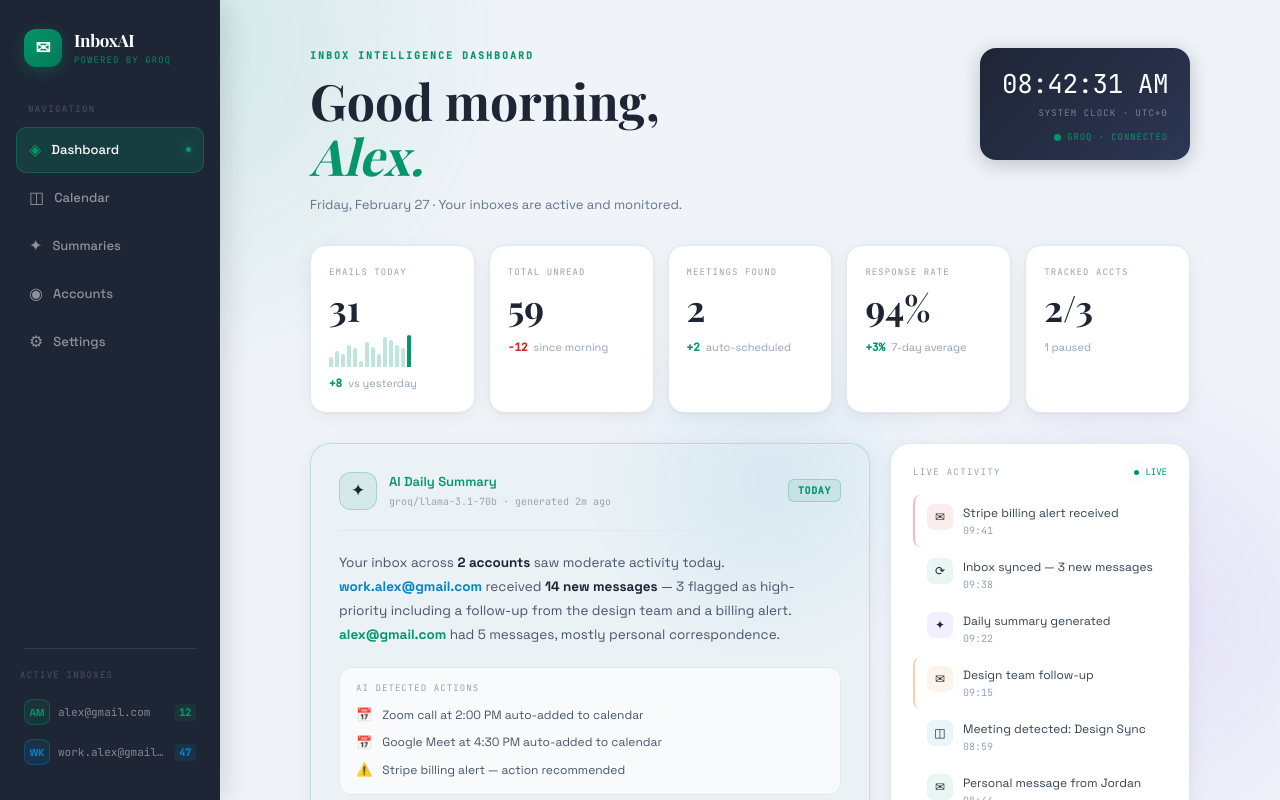
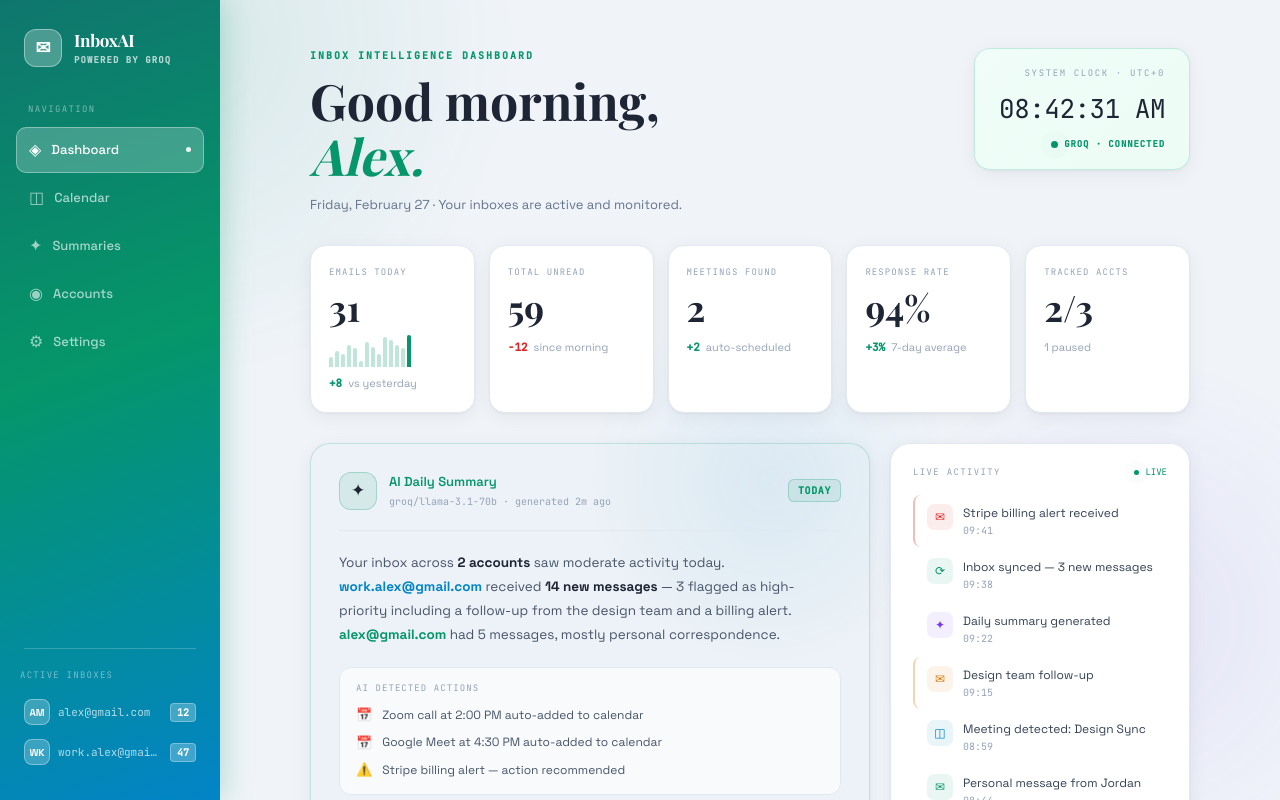
Before and after one commit to sployal/ai_inbox, a Next.js app: page /home in a window 1280 px wide. Shown: the top 800 px of the page. Built offline with nearby package versions, Linux system fonts and the light colour scheme; a web font is replaced by a local one.

Commit message:
converted sidebar to lighter color

```diff
--- a/src/app/home/page.tsx
+++ b/src/app/home/page.tsx
@@ -23,7 +23,7 @@ type Summary = DailySummary | WeeklySummary;
 type SettingsKey = "aiSummary"|"autoSchedule"|"notifications"|"darkMode"|"compactView"|"weeklyDigest"|"priorityAlerts"|"analytics";
 type Settings = Record<SettingsKey, boolean>;
 
-// ─── Accent palette (vivid, light-theme safe) ─────────────────────────────────
+// ─── Accent palette ───────────────────────────────────────────────────────────
 const C = {
   green:  "#059669",
   cyan:   "#0284c7",
@@ -31,7 +31,6 @@ const C = {
   pink:   "#db2777",
   amber:  "#d97706",
   red:    "#dc2626",
-  teal:   "#0d9488",
 };
 
 // ─── Data ─────────────────────────────────────────────────────────────────────
@@ -77,9 +76,9 @@ const css = `
   .d1{animation-delay:.07s} .d2{animation-delay:.14s} .d3{animation-delay:.21s} .d4{animation-delay:.28s} .d5{animation-delay:.35s}
 
   .orb { position:fixed;border-radius:50%;pointer-events:none;z-index:0; }
-  .orb1 { width:700px;height:700px;top:-300px;left:-180px;background:radial-gradient(circle,rgba(5,150,105,.12) 0%,transparent 68%);animation:drift 22s ease-in-out infinite; }
-  .orb2 { width:550px;height:550px;bottom:-100px;right:-120px;background:radial-gradient(circle,rgba(124,58,237,.1) 0%,transparent 68%);animation:drift 28s ease-in-out infinite reverse; }
-  .orb3 { width:380px;height:380px;top:38%;left:44%;background:radial-gradient(circle,rgba(2,132,199,.08) 0%,transparent 68%);animation:drift 19s ease-in-out infinite;animation-delay:-7s; }
+  .orb1 { width:700px;height:700px;top:-300px;left:-180px;background:radial-gradient(circle,rgba(5,150,105,.1) 0%,transparent 68%);animation:drift 22s ease-in-out infinite; }
+  .orb2 { width:550px;height:550px;bottom:-100px;right:-120px;background:radial-gradient(circle,rgba(124,58,237,.08) 0%,transparent 68%);animation:drift 28s ease-in-out infinite reverse; }
+  .orb3 { width:380px;height:380px;top:38%;left:44%;background:radial-gradient(circle,rgba(2,132,199,.07) 0%,transparent 68%);animation:drift 19s ease-in-out infinite;animation-delay:-7s; }
 
   .glass  { background:#ffffff; border:1px solid #e2e8f0; }
   .inset  { box-shadow:0 1px 3px rgba(0,0,0,.05),0 4px 20px rgba(0,0,0,.06); }
@@ -100,16 +99,23 @@ const css = `
   .sbar  { width:4px;min-height:4px;border-radius:2px 2px 0 0; }
   .live::before { content:'';position:absolute;inset:-3px;border-radius:50%;background:inherit;animation:pulseRing 2s ease-out infinite; }
 
+  /* ── Sidebar (light) ── */
+  .sidebar-light {
+    background:linear-gradient(160deg,#0f766e 0%,#059669 45%,#0284c7 100%);
+    border-right:none;
+    box-shadow:4px 0 28px rgba(5,150,105,.25);
+  }
   .nav-btn {
     display:flex;align-items:center;gap:10px;width:100%;padding:10px 12px;border-radius:10px;cursor:pointer;
     font-size:13px;font-weight:500;transition:all .2s;border:1px solid transparent;background:transparent;
-    color:rgba(255,255,255,.5);text-align:left;font-family:'Space Grotesk',sans-serif;
+    color:rgba(255,255,255,.65);text-align:left;font-family:'Space Grotesk',sans-serif;
   }
-  .nav-btn:hover { color:#fff;background:rgba(255,255,255,.09); }
-  .nav-active    { background:rgba(5,150,105,.22)!important;border-color:rgba(5,150,105,.4)!important;color:#fff!important; }
+  .nav-btn:hover { color:#fff;background:rgba(255,255,255,.15); }
+  .nav-active    { background:rgba(255,255,255,.22)!important;border-color:rgba(255,255,255,.35)!important;color:#fff!important; }
   .trrow td      { transition:background .15s; }
   .trrow:hover td{ background:#f8fafc; }
 
+  /* ── Bottom nav ── */
   .bottom-nav {
     display:none;position:fixed;bottom:0;left:0;right:0;z-index:100;
     background:rgba(255,255,255,.97);border-top:1px solid #e2e8f0;
@@ -155,10 +161,29 @@ function Tag({ children, color }: { children: React.ReactNode; color: string })
   return <span className="tag" style={{ background:`${color}18`,color,border:`1px solid ${color}40` }}>{children}</span>;
 }
 
+// ─── Clock — client-only to avoid SSR hydration mismatch ─────────────────────
+function LiveClock() {
+  const [mounted, setMounted] = useState(false);
+  const [time,    setTime]    = useState("");
+
+  useEffect(() => {
+    setMounted(true);
+    const fmt = () =>
+      new Date().toLocaleTimeString("en-US", { hour:"2-digit", minute:"2-digit", second:"2-digit" });
+    setTime(fmt());
+    const t = setInterval(() => setTime(fmt()), 1000);
+    return () => clearInterval(t);
+  }, []);
+
+  return (
+    <p className="fm" style={{ fontSize:26,color:"#1e2535",letterSpacing:"-.02em",minWidth:160,textAlign:"right" }}>
+      {mounted ? time : "──:──:── ──"}
+    </p>
+  );
+}
+
 // ─── Dashboard ────────────────────────────────────────────────────────────────
 function Dashboard() {
-  const [time, setTime] = useState(new Date());
-  useEffect(() => { const t = setInterval(() => setTime(new Date()), 1000); return () => clearInterval(t); }, []);
   const spark = [14,22,18,31,27,9,35,28,19,42,38,31,27,45];
 
   return (
@@ -172,14 +197,14 @@ function Dashboard() {
           </h1>
           <p style={{ fontSize:13,color:"#64748b",marginTop:12 }}>Friday, February 27 · Your inboxes are active and monitored.</p>
         </div>
-        <div style={{ padding:"16px 22px",borderRadius:16,textAlign:"right",background:"linear-gradient(135deg,#1e2535,#2d3654)",boxShadow:"0 4px 20px rgba(30,37,53,.25)" }}>
-          <p className="fm" style={{ fontSize:26,color:"#fff",letterSpacing:"-.02em" }}>
-            {time.toLocaleTimeString("en-US",{hour:"2-digit",minute:"2-digit",second:"2-digit"})}
-          </p>
-          <p className="fm" style={{ fontSize:9,color:"rgba(255,255,255,.4)",marginTop:4,letterSpacing:".12em" }}>SYSTEM CLOCK · UTC+0</p>
+
+        {/* Clock card — fully light */}
+        <div className="glass inset" style={{ padding:"18px 24px",borderRadius:16,textAlign:"right",background:"linear-gradient(135deg,#f0fdf8,#ecfdf5)",borderColor:`${C.green}30` }}>
+          <p className="fm" style={{ fontSize:9,color:"#94a3b8",letterSpacing:".18em",marginBottom:8 }}>SYSTEM CLOCK · UTC+0</p>
+          <LiveClock />
           <div style={{ display:"flex",alignItems:"center",gap:6,justifyContent:"flex-end",marginTop:10 }}>
             <span className="live" style={{ position:"relative",width:7,height:7,borderRadius:"50%",background:C.green,display:"inline-block" }}/>
-            <span className="fm" style={{ fontSize:9,color:C.green,letterSpacing:".1em" }}>GROQ · CONNECTED</span>
+            <span className="fm" style={{ fontSize:9,color:C.green,letterSpacing:".1em",fontWeight:600 }}>GROQ · CONNECTED</span>
           </div>
         </div>
       </div>
@@ -211,7 +236,7 @@ function Dashboard() {
 
       {/* Summary + Activity */}
       <div className="fu d2 col2" style={{ display:"grid",gridTemplateColumns:"1fr 300px",gap:20 }}>
-        <div className="glass inset" style={{ borderRadius:20,padding:28,borderColor:`${C.green}30`,background:`${C.green}05` }}>
+        <div className="glass inset" style={{ borderRadius:20,padding:28,borderColor:`${C.green}30`,background:`${C.green}04` }}>
           <div style={{ display:"flex",alignItems:"center",gap:12,marginBottom:20 }}>
             <div style={{ width:38,height:38,borderRadius:12,background:`${C.green}18`,border:`1px solid ${C.green}40`,display:"flex",alignItems:"center",justifyContent:"center",fontSize:17 }}>✦</div>
             <div style={{ flex:1 }}>
@@ -230,9 +255,9 @@ function Dashboard() {
           <div style={{ marginTop:20,padding:"14px 16px",borderRadius:12,background:"#f8fafc",border:"1px solid #e2e8f0" }}>
             <p className="fm" style={{ fontSize:9,color:"#94a3b8",marginBottom:10,letterSpacing:".12em" }}>AI DETECTED ACTIONS</p>
             {[
-              { icon:"📅", text:"Zoom call at 2:00 PM auto-added to calendar",   color:C.cyan  },
-              { icon:"📅", text:"Google Meet at 4:30 PM auto-added to calendar",  color:C.cyan  },
-              { icon:"⚠️", text:"Stripe billing alert — action recommended",      color:C.amber },
+              { icon:"📅", text:"Zoom call at 2:00 PM auto-added to calendar",  color:C.cyan  },
+              { icon:"📅", text:"Google Meet at 4:30 PM auto-added to calendar", color:C.cyan  },
+              { icon:"⚠️", text:"Stripe billing alert — action recommended",     color:C.amber },
             ].map((a, i) => (
               <div key={i} style={{ display:"flex",alignItems:"center",gap:10,marginTop:i>0?8:0 }}>
                 <span style={{ fontSize:13 }}>{a.icon}</span>
@@ -262,7 +287,7 @@ function Dashboard() {
             <div key={i} style={{ display:"flex",gap:10,padding:"9px 10px 9px 12px",borderRadius:8,borderLeft:`2px solid ${a.border}`,marginBottom:2,transition:"background .2s",cursor:"default" }}
               onMouseEnter={e => (e.currentTarget as HTMLDivElement).style.background = "#f8fafc"}
               onMouseLeave={e => (e.currentTarget as HTMLDivElement).style.background = "transparent"}>
-              <div style={{ width:26,height:26,borderRadius:7,background:`${a.color}15`,display:"flex",alignItems:"center",justifyContent:"center",flexShrink:0,fontSize:12 }}>
+              <div style={{ width:26,height:26,borderRadius:7,background:`${a.color}15`,display:"flex",alignItems:"center",justifyContent:"center",flexShrink:0,fontSize:12,color:a.color }}>
                 {a.type==="email"?"✉":a.type==="ai"?"✦":a.type==="cal"?"◫":"⟳"}
               </div>
               <div style={{ flex:1,minWidth:0 }}>
@@ -275,7 +300,7 @@ function Dashboard() {
       </div>
 
       {/* Weekly Digest */}
-      <div className="fu d3 glass inset" style={{ borderRadius:20,padding:28,borderColor:`${C.purple}30`,background:`${C.purple}04` }}>
+      <div className="fu d3 glass inset" style={{ borderRadius:20,padding:28,borderColor:`${C.purple}28`,background:`${C.purple}04` }}>
         <div style={{ display:"flex",alignItems:"center",gap:12,marginBottom:20 }}>
           <div style={{ width:38,height:38,borderRadius:12,background:`${C.purple}18`,border:`1px solid ${C.purple}40`,display:"flex",alignItems:"center",justifyContent:"center",fontSize:17 }}>◈</div>
           <div style={{ flex:1 }}>
@@ -320,7 +345,7 @@ function Dashboard() {
             { title:"Investor Call",      time:"Fri Mar 1 · 3:30 PM", via:"Zoom",        account:"work.alex@gmail.com", color:C.purple, status:"scheduled" },
           ].map((m, i) => (
             <div key={i} className="glass inset ghover" style={{ display:"flex",alignItems:"center",gap:16,padding:"16px 20px",borderRadius:14,cursor:"default" }}>
-              <div style={{ width:8,height:8,borderRadius:"50%",background:m.color,boxShadow:`0 0 8px ${m.color}80`,flexShrink:0 }}/>
+              <div style={{ width:8,height:8,borderRadius:"50%",background:m.color,flexShrink:0 }}/>
               <div style={{ flex:1 }}>
                 <p style={{ fontSize:14,color:"#1e2535",fontWeight:500 }}>{m.title}</p>
                 <p style={{ fontSize:12,color:"#64748b",marginTop:2 }}>{m.time} · via {m.via}</p>
@@ -445,7 +470,7 @@ function CalendarSection() {
           <div className="divider" style={{ marginBottom:20 }}/>
           {events.length===0 ? (
             <div style={{ textAlign:"center",padding:"44px 0" }}>
-              <p style={{ fontSize:32,marginBottom:12,opacity:.15 }}>◌</p>
+              <p style={{ fontSize:32,marginBottom:12,opacity:.15,color:"#94a3b8" }}>◌</p>
               <p style={{ fontSize:13,color:"#94a3b8" }}>No events this day</p>
             </div>
           ) : events.map((ev: CalendarEvent) => (
@@ -506,9 +531,9 @@ function AccountsSection() {
       <PageHead title="Accounts" />
       <div className="fu d1 col3" style={{ display:"grid",gridTemplateColumns:"repeat(3,1fr)",gap:14 }}>
         {[
-          { label:"Total Connected",    value:"3",   color:C.green  },
-          { label:"Currently Tracking", value:"2",   color:C.cyan   },
-          { label:"Total Unread",       value:"262", color:C.pink   },
+          { label:"Total Connected",    value:"3",   color:C.green },
+          { label:"Currently Tracking", value:"2",   color:C.cyan  },
+          { label:"Total Unread",       value:"262", color:C.pink  },
         ].map((m, i) => (
           <div key={i} className="glass inset" style={{ padding:"18px 20px",borderRadius:14,textAlign:"center" }}>
             <p className="fd" style={{ fontSize:32,color:m.color }}>{m.value}</p>
@@ -753,38 +778,42 @@ export default function Page() {
       <div style={{ minHeight:"100vh",background:"#f0f4f9",display:"flex",overflow:"hidden",position:"relative" }}>
         <div className="orb orb1"/><div className="orb orb2"/><div className="orb orb3"/>
 
-        {/* ── Sidebar — deep navy, high contrast ── */}
-        <aside className="sidebar" style={{ position:"fixed",top:0,left:0,bottom:0,width:220,zIndex:50,display:"flex",flexDirection:"column",background:"#1e2535",padding:"28px 16px",boxShadow:"4px 0 28px rgba(0,0,0,.14)" }}>
+        {/* ── Sidebar — fully light ── */}
+        <aside className="sidebar sidebar-light" style={{ position:"fixed",top:0,left:0,bottom:0,width:220,zIndex:50,display:"flex",flexDirection:"column",padding:"28px 16px" }}>
+
+          {/* Logo */}
           <div style={{ display:"flex",alignItems:"center",gap:12,padding:"0 8px",marginBottom:36 }}>
-            <div style={{ width:38,height:38,borderRadius:12,background:`linear-gradient(135deg,${C.green},#047857)`,display:"flex",alignItems:"center",justifyContent:"center",fontSize:18,boxShadow:`0 4px 16px ${C.green}55`,color:"#fff",fontWeight:700 }}>✉</div>
+            <div style={{ width:38,height:38,borderRadius:12,background:"rgba(255,255,255,.25)",border:"1px solid rgba(255,255,255,.4)",display:"flex",alignItems:"center",justifyContent:"center",fontSize:18,color:"#fff",fontWeight:700 }}>✉</div>
             <div>
               <p className="fd" style={{ fontSize:17,color:"#fff",fontWeight:700,letterSpacing:"-.02em" }}>InboxAI</p>
-              <p className="fm" style={{ fontSize:9,color:C.green,letterSpacing:".12em",opacity:.85 }}>POWERED BY GROQ</p>
+              <p className="fm" style={{ fontSize:9,color:"rgba(255,255,255,.7)",letterSpacing:".12em",fontWeight:600 }}>POWERED BY GROQ</p>
             </div>
           </div>
 
+          {/* Nav links */}
           <nav style={{ flex:1,display:"flex",flexDirection:"column",gap:2 }}>
-            <p className="fm" style={{ fontSize:9,color:"rgba(255,255,255,.2)",letterSpacing:".15em",padding:"0 12px",marginBottom:8 }}>NAVIGATION</p>
+            <p className="fm" style={{ fontSize:9,color:"rgba(255,255,255,.45)",letterSpacing:".15em",padding:"0 12px",marginBottom:8 }}>NAVIGATION</p>
             {nav.map(n => (
               <button key={n.id} onClick={() => go(n.id)} className={`nav-btn ${active===n.id?"nav-active":""}`}>
-                <span style={{ fontSize:16,color:active===n.id?C.green:"inherit",transition:"color .2s" }}>{n.icon}</span>
+                <span style={{ fontSize:16,color:active===n.id?"#fff":"rgba(255,255,255,.6)",transition:"color .2s" }}>{n.icon}</span>
                 {n.label}
-                {active===n.id && <span style={{ marginLeft:"auto",width:5,height:5,borderRadius:"50%",background:C.green,display:"inline-block",boxShadow:`0 0 8px ${C.green}` }}/>}
+                {active===n.id && <span style={{ marginLeft:"auto",width:5,height:5,borderRadius:"50%",background:"#fff",display:"inline-block",opacity:.9 }}/>}
               </button>
             ))}
           </nav>
 
-          <div style={{ height:1,background:"rgba(255,255,255,.1)",margin:"20px 8px" }}/>
+          <div style={{ height:1,background:"rgba(255,255,255,.2)",margin:"20px 8px" }}/>
 
+          {/* Active inboxes */}
           <div>
-            <p className="fm" style={{ fontSize:9,color:"rgba(255,255,255,.2)",letterSpacing:".14em",padding:"0 4px",marginBottom:10 }}>ACTIVE INBOXES</p>
+            <p className="fm" style={{ fontSize:9,color:"rgba(255,255,255,.45)",letterSpacing:".14em",padding:"0 4px",marginBottom:10 }}>ACTIVE INBOXES</p>
             {ACCOUNTS.filter(a => a.tracking).map(a => (
               <div key={a.id} style={{ display:"flex",alignItems:"center",gap:8,padding:"7px 8px",borderRadius:8,cursor:"pointer",transition:"background .2s" }}
-                onMouseEnter={e => (e.currentTarget as HTMLDivElement).style.background = "rgba(255,255,255,.07)"}
+                onMouseEnter={e => (e.currentTarget as HTMLDivElement).style.background = "rgba(255,255,255,.15)"}
                 onMouseLeave={e => (e.currentTarget as HTMLDivElement).style.background = "transparent"}>
-                <div style={{ width:26,height:26,borderRadius:8,background:`${a.color}25`,border:`1px solid ${a.color}55`,display:"flex",alignItems:"center",justifyContent:"center",fontSize:10,fontWeight:700,color:a.color,flexShrink:0 }}>{a.avatar}</div>
-                <p className="fm" style={{ fontSize:11,color:"rgba(255,255,255,.45)",whiteSpace:"nowrap",overflow:"hidden",textOverflow:"ellipsis",flex:1 }}>{a.email}</p>
-                {a.unread>0 && <span className="fm" style={{ fontSize:10,color:a.color,background:`${a.color}22`,padding:"1px 5px",borderRadius:4,flexShrink:0,fontWeight:600 }}>{a.unread}</span>}
+                <div style={{ width:26,height:26,borderRadius:8,background:"rgba(255,255,255,.22)",border:"1px solid rgba(255,255,255,.35)",display:"flex",alignItems:"center",justifyContent:"center",fontSize:10,fontWeight:700,color:"#fff",flexShrink:0 }}>{a.avatar}</div>
+                <p className="fm" style={{ fontSize:11,color:"rgba(255,255,255,.7)",whiteSpace:"nowrap",overflow:"hidden",textOverflow:"ellipsis",flex:1 }}>{a.email}</p>
+                {a.unread>0 && <span className="fm" style={{ fontSize:10,color:"#fff",background:"rgba(255,255,255,.25)",padding:"1px 6px",borderRadius:4,flexShrink:0,fontWeight:600,border:"1px solid rgba(255,255,255,.3)" }}>{a.unread}</span>}
               </div>
             ))}
           </div>
```
